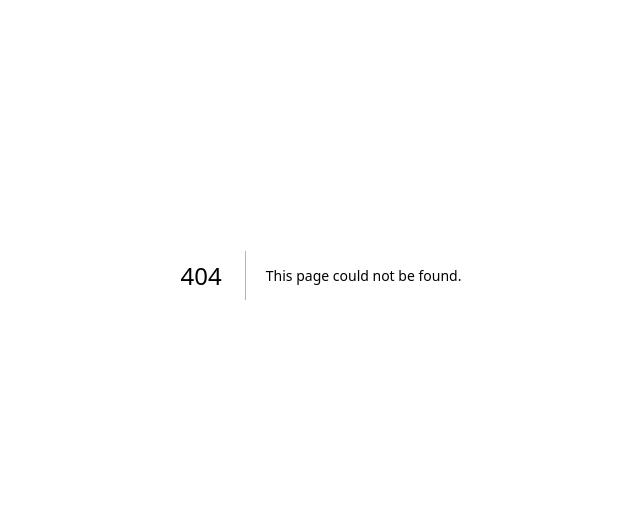
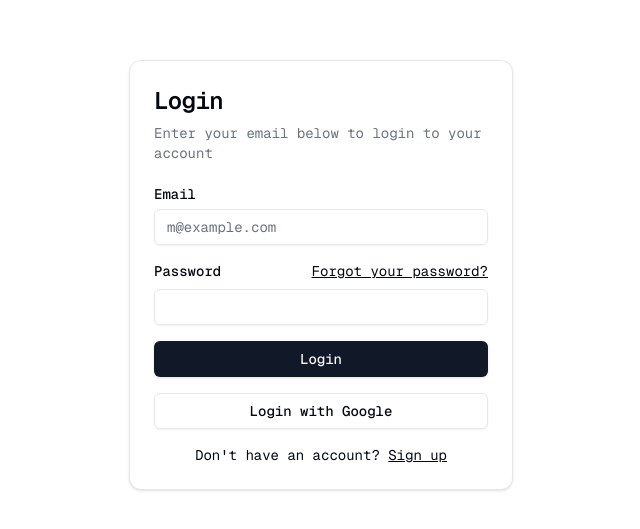
Before and after one commit to DiegoSalazarArp/makin-memories, a Next.js app: page /login in a window 1280 px wide. Before the commit this address had no page. Shown: the part 125-654 px from the top of the page, without its empty margins (319-959 px from the left). Built offline with nearby package versions, Linux system fonts and the light colour scheme.

Commit message:
Se añade auth con Supabase (login y sign-in)

```diff
--- /dev/null
+++ b/app/auth/actions.ts
@@ -0,0 +1,60 @@
+"use server"
+import { createServerActionClient } from "@supabase/auth-helpers-nextjs"
+import { cookies } from "next/headers"
+import { redirect } from "next/navigation"
+
+/**
+ * Logs in a user with the provided form data.
+ * @param formData - The form data containing the user's email and password.
+ */
+export async function login(formData: FormData) {
+  const data = {
+    email: formData.get("email") as string,
+    password: formData.get("password") as string,
+  }
+
+  const supabase = createServerActionClient({ cookies })
+  const { error } = await supabase.auth.signInWithPassword(data)
+
+  if (error) {
+    redirect("/error")
+  }
+  redirect("/dashboard")
+}
+
+/**
+ * Signs up a user with the provided form data.
+ * @param formData - The form data containing the user's email and password.
+ */
+export async function singUp(formData: FormData) {
+  const data = {
+    email: formData.get("email") as string,
+    password: formData.get("password") as string,
+  }
+
+  const { email, password } = data
+
+  const supabase = createServerActionClient({ cookies })
+  const { error } = await supabase.auth.signUp({
+    email,
+    password,
+    options: {
+      emailRedirectTo: `http://localhost:3000/auth/callback`,
+    },
+  })
+
+  if (error) {
+    redirect(`/loginServer?message=${error.message}`)
+  }
+  redirect("/loginServer?message=Check email to continue sign in process")
+}
+
+/**
+ * Signs out the user by calling the signOut method of the Supabase authentication client
+ * and redirects the user to the "/loginServer" page.
+ */
+export async function signOut() {
+  const supabase = createServerActionClient({ cookies })
+  await supabase.auth.signOut()
+  redirect("/login")
+}
--- /dev/null
+++ b/app/dashboard/create/page.tsx
@@ -0,0 +1,3 @@
+export default function Page() {
+  return <div>dashboard create</div>
+}
--- a/app/dashboard/layout.tsx
+++ b/app/dashboard/layout.tsx
@@ -5,8 +5,10 @@ import {
   Home,
   LineChart,
   Menu,
+  NotebookPen,
   Package,
   Package2,
+  ScrollText,
   Search,
   ShoppingCart,
   Users,
@@ -31,14 +33,17 @@ import {
 } from "@/components/ui/dropdown-menu"
 import { Input } from "@/components/ui/input"
 import { Sheet, SheetContent, SheetTrigger } from "@/components/ui/sheet"
+import { signOut } from "../auth/actions"
+import { ModeToggle } from "@/components/ModeToggle"
 
 type DashboardLayoutProps = {
   children: React.ReactNode
 }
-
-export default function DashboardLayout({ children }: DashboardLayoutProps) {
+export default async function DashboardLayout({
+  children,
+}: DashboardLayoutProps) {
   return (
-    <div className="grid min-h-screen w-full md:grid-cols-[220px_1fr] lg:grid-cols-[280px_1fr]">
+    <div className="animate-in grid min-h-screen w-full md:grid-cols-[220px_1fr] lg:grid-cols-[280px_1fr]">
       <div className="hidden border-r bg-muted/40 md:block">
         <div className="flex h-full max-h-screen flex-col gap-2">
           <div className="flex h-14 items-center border-b px-4 lg:h-[60px] lg:px-6">
@@ -54,42 +59,28 @@ export default function DashboardLayout({ children }: DashboardLayoutProps) {
           <div className="flex-1">
             <nav className="grid items-start px-2 text-sm font-medium lg:px-4">
               <Link
-                href="#"
+                href="/dashboard"
                 className="flex items-center gap-3 rounded-lg px-3 py-2 text-muted-foreground transition-all hover:text-primary"
               >
                 <Home className="h-4 w-4" />
                 Dashboard
               </Link>
               <Link
-                href="#"
+                href="/dashboard/create"
                 className="flex items-center gap-3 rounded-lg px-3 py-2 text-muted-foreground transition-all hover:text-primary"
               >
-                <ShoppingCart className="h-4 w-4" />
-                Orders
-                <Badge className="ml-auto flex h-6 w-6 shrink-0 items-center justify-center rounded-full">
+                <NotebookPen className="h-4 w-4" />
+                Create a note
+                {/* <Badge className="ml-auto flex h-6 w-6 shrink-0 items-center justify-center rounded-full">
                   6
-                </Badge>
+                </Badge> */}
               </Link>
               <Link
-                href="#"
-                className="flex items-center gap-3 rounded-lg bg-muted px-3 py-2 text-primary transition-all hover:text-primary"
-              >
-                <Package className="h-4 w-4" />
-                Products{" "}
-              </Link>
-              <Link
-                href="#"
+                href="/dashboard/list"
                 className="flex items-center gap-3 rounded-lg px-3 py-2 text-muted-foreground transition-all hover:text-primary"
               >
-                <Users className="h-4 w-4" />
-                Customers
-              </Link>
-              <Link
-                href="#"
-                className="flex items-center gap-3 rounded-lg px-3 py-2 text-muted-foreground transition-all hover:text-primary"
-              >
-                <LineChart className="h-4 w-4" />
-                Analytics
+                <ScrollText className="h-4 w-4" />
+                My list
               </Link>
             </nav>
           </div>
@@ -202,6 +193,9 @@ export default function DashboardLayout({ children }: DashboardLayoutProps) {
               </div>
             </form>
           </div>
+          <div>
+            <ModeToggle />
+          </div>
           <DropdownMenu>
             <DropdownMenuTrigger asChild>
               <Button variant="secondary" size="icon" className="rounded-full">
@@ -215,7 +209,13 @@ export default function DashboardLayout({ children }: DashboardLayoutProps) {
               <DropdownMenuItem>Settings</DropdownMenuItem>
               <DropdownMenuItem>Support</DropdownMenuItem>
               <DropdownMenuSeparator />
-              <DropdownMenuItem>Logout</DropdownMenuItem>
+              <DropdownMenuItem>
+                <form className="w-full">
+                  <Button size="sm" className="w-full" formAction={signOut}>
+                    Logout
+                  </Button>
+                </form>
+              </DropdownMenuItem>
             </DropdownMenuContent>
           </DropdownMenu>
         </header>
--- /dev/null
+++ b/app/dashboard/list/page.tsx
@@ -0,0 +1,3 @@
+export default function Page() {
+  return <div>dashboard my list</div>
+}
--- a/app/dashboard/page.tsx
+++ b/app/dashboard/page.tsx
@@ -36,7 +36,7 @@ import { Sheet, SheetContent, SheetTrigger } from "@/components/ui/sheet"
 
 export default function Dashboard() {
   return (
-    <main className="flex flex-1 flex-col gap-4 p-4 lg:gap-6 lg:p-6">
+    <main className="animate-in flex flex-1 flex-col gap-4 p-4 lg:gap-6 lg:p-6">
       <div className="flex items-center">
         <h1 className="text-lg font-semibold md:text-2xl">Inventory</h1>
       </div>
--- a/app/globals.css
+++ b/app/globals.css
@@ -74,3 +74,18 @@
     @apply bg-background text-foreground;
   }
 }
+
+.animate-in {
+  animation: animateIn 0.3s ease 0.15s both;
+}
+
+@keyframes animateIn {
+  from {
+    opacity: 0;
+    transform: translateY(10px);
+  }
+  to {
+    opacity: 1;
+    transform: translateY(0);
+  }
+}
--- /dev/null
+++ b/app/login/page.tsx
@@ -0,0 +1,67 @@
+import Link from "next/link"
+
+import { Button } from "@/components/ui/button"
+import {
+  Card,
+  CardContent,
+  CardDescription,
+  CardHeader,
+  CardTitle,
+} from "@/components/ui/card"
+import { Input } from "@/components/ui/input"
+import { Label } from "@/components/ui/label"
+import { login } from "../auth/actions"
+
+export default async function Page() {
+  return (
+    <div className="animate-in h-screen w-full grid place-content-center">
+      <Card className="mx-auto max-w-sm">
+        <CardHeader>
+          <CardTitle className="text-2xl">Login</CardTitle>
+          <CardDescription>
+            Enter your email below to login to your account
+          </CardDescription>
+        </CardHeader>
+        <CardContent>
+          <form>
+            <div className="grid gap-4">
+              <div className="grid gap-2">
+                <Label htmlFor="email">Email</Label>
+                <Input
+                  type="email"
+                  name="email"
+                  placeholder="m@example.com"
+                  required
+                />
+              </div>
+              <div className="grid gap-2">
+                <div className="flex items-center">
+                  <Label htmlFor="password">Password</Label>
+                  <Link
+                    href="#"
+                    className="ml-auto inline-block text-sm underline"
+                  >
+                    Forgot your password?
+                  </Link>
+                </div>
+                <Input name="password" type="password" required />
+              </div>
+              <Button formAction={login} type="submit" className="w-full">
+                Login
+              </Button>
+              <Button variant="outline" className="w-full">
+                Login with Google
+              </Button>
+            </div>
+            <div className="mt-4 text-center text-sm">
+              Don&apos;t have an account?{" "}
+              <Link href="#" className="underline">
+                Sign up
+              </Link>
+            </div>
+          </form>
+        </CardContent>
+      </Card>
+    </div>
+  )
+}
--- a/components/ModeToggle.tsx
+++ b/components/ModeToggle.tsx
@@ -18,7 +18,7 @@ export function ModeToggle() {
   return (
     <DropdownMenu>
       <DropdownMenuTrigger asChild>
-        <Button variant="outline" size="icon">
+        <Button variant="secondary" size="icon" className="rounded-full">
           <SunIcon className="h-[1.2rem] w-[1.2rem] rotate-0 scale-100 transition-all dark:-rotate-90 dark:scale-0" />
           <MoonIcon className="absolute h-[1.2rem] w-[1.2rem] rotate-90 scale-0 transition-all dark:rotate-0 dark:scale-100" />
           <span className="sr-only">Toggle theme</span>
--- /dev/null
+++ b/components/ui/label.tsx
@@ -0,0 +1,26 @@
+"use client"
+
+import * as React from "react"
+import * as LabelPrimitive from "@radix-ui/react-label"
+import { cva, type VariantProps } from "class-variance-authority"
+
+import { cn } from "@/lib/utils"
+
+const labelVariants = cva(
+  "text-sm font-medium leading-none peer-disabled:cursor-not-allowed peer-disabled:opacity-70"
+)
+
+const Label = React.forwardRef<
+  React.ElementRef<typeof LabelPrimitive.Root>,
+  React.ComponentPropsWithoutRef<typeof LabelPrimitive.Root> &
+    VariantProps<typeof labelVariants>
+>(({ className, ...props }, ref) => (
+  <LabelPrimitive.Root
+    ref={ref}
+    className={cn(labelVariants(), className)}
+    {...props}
+  />
+))
+Label.displayName = LabelPrimitive.Root.displayName
+
+export { Label }
--- a/package.json
+++ b/package.json
@@ -12,6 +12,7 @@
     "@radix-ui/react-dialog": "^1.0.5",
     "@radix-ui/react-dropdown-menu": "^2.0.6",
     "@radix-ui/react-icons": "^1.3.0",
+    "@radix-ui/react-label": "^2.0.2",
     "@radix-ui/react-progress": "^1.0.3",
     "@radix-ui/react-separator": "^1.0.3",
     "@radix-ui/react-slot": "^1.0.2",
```
Also changed, not shown: 1 other file (tests, documents, lock files or other folders).
